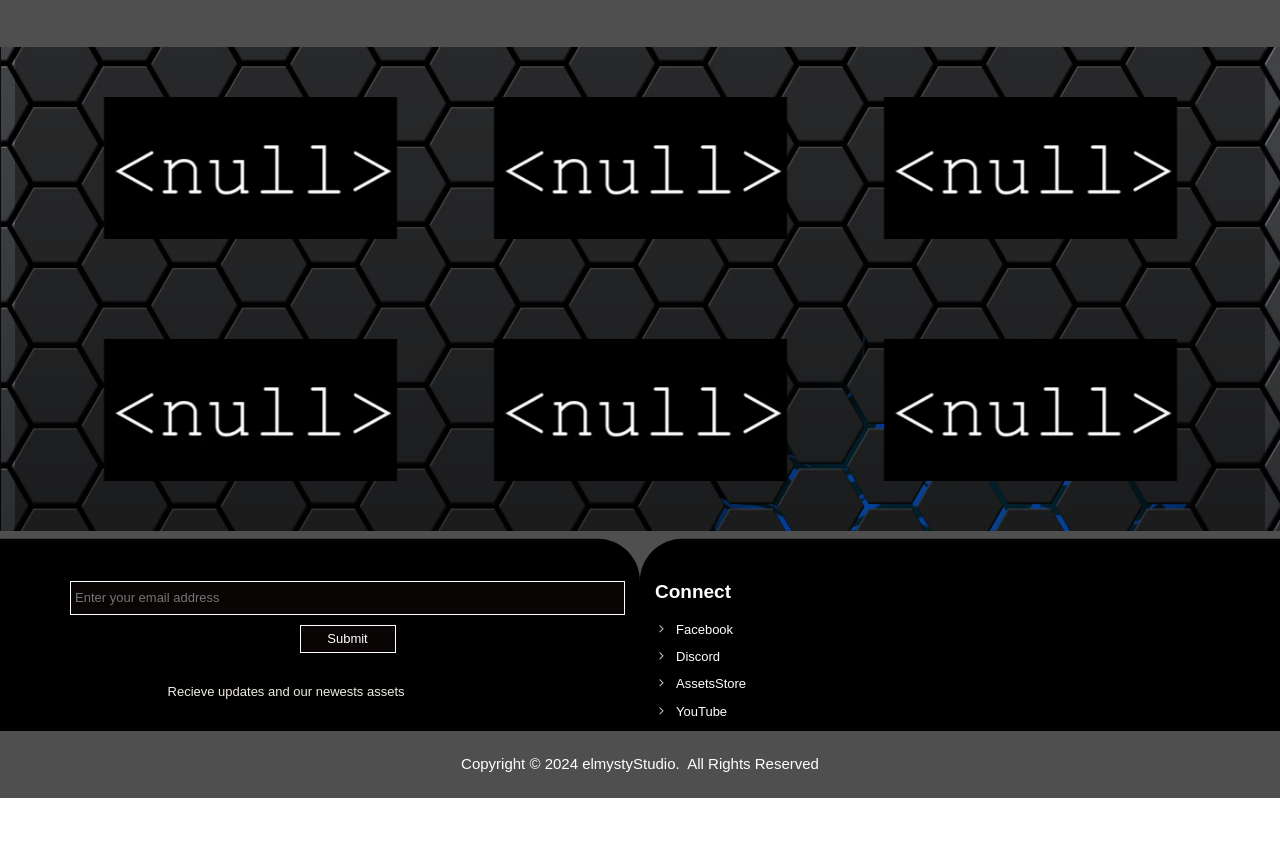
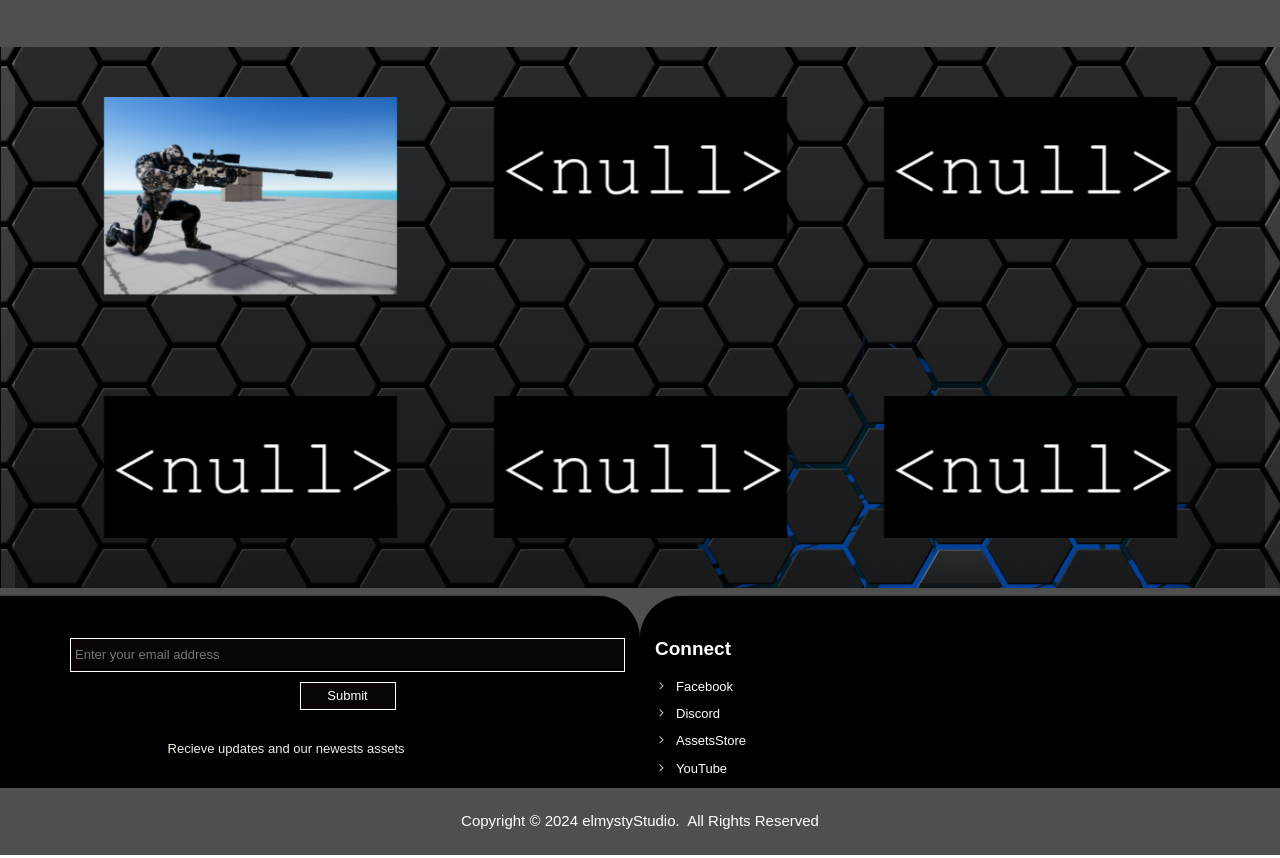
Before and after one commit to elmysty/elmysty, a plain HTML site: page index.html in a window 1280 px wide. Shown: the part 1611-2469 px from the top of the page. Before the commit the page ends 2412 px from the top, so only its background shows below. Drawn offline with Linux system fonts and the light colour scheme.

Commit message:
asset space
asset update

```diff
--- a/index.html
+++ b/index.html
@@ -343,7 +343,7 @@ $(document).ready(function()
 <div class="row">
 <div class="col-1">
 <div id="wb_Image1" style="display:block;width:100%;height:auto;z-index:9;">
-<img src="images/images.png" id="Image1" alt="" width="283" height="137">
+<img src="images/Annotation 2024-08-15 175832.png" id="Image1" alt="" width="283" height="137">
 </div>
 </div>
 <div class="col-2">
```
Also changed, not shown: images/Annotation 2024-08-15 175832.png (added).
